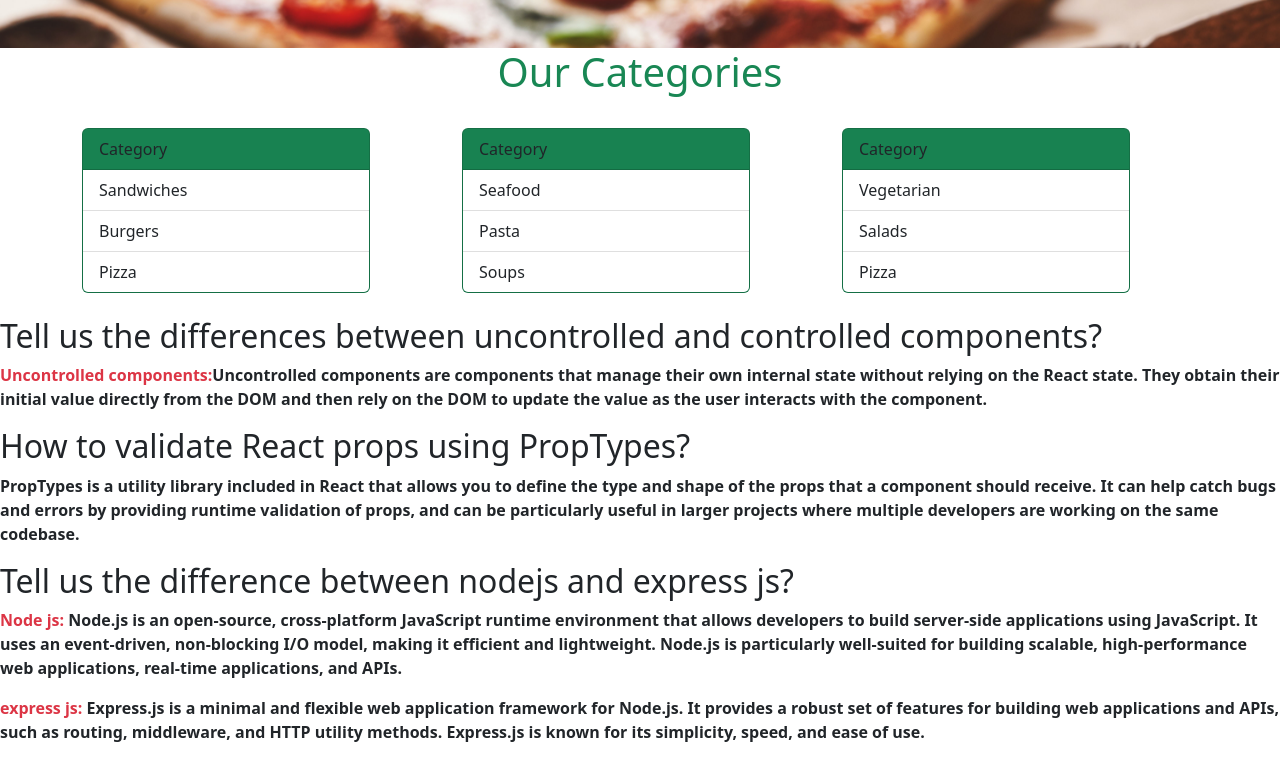
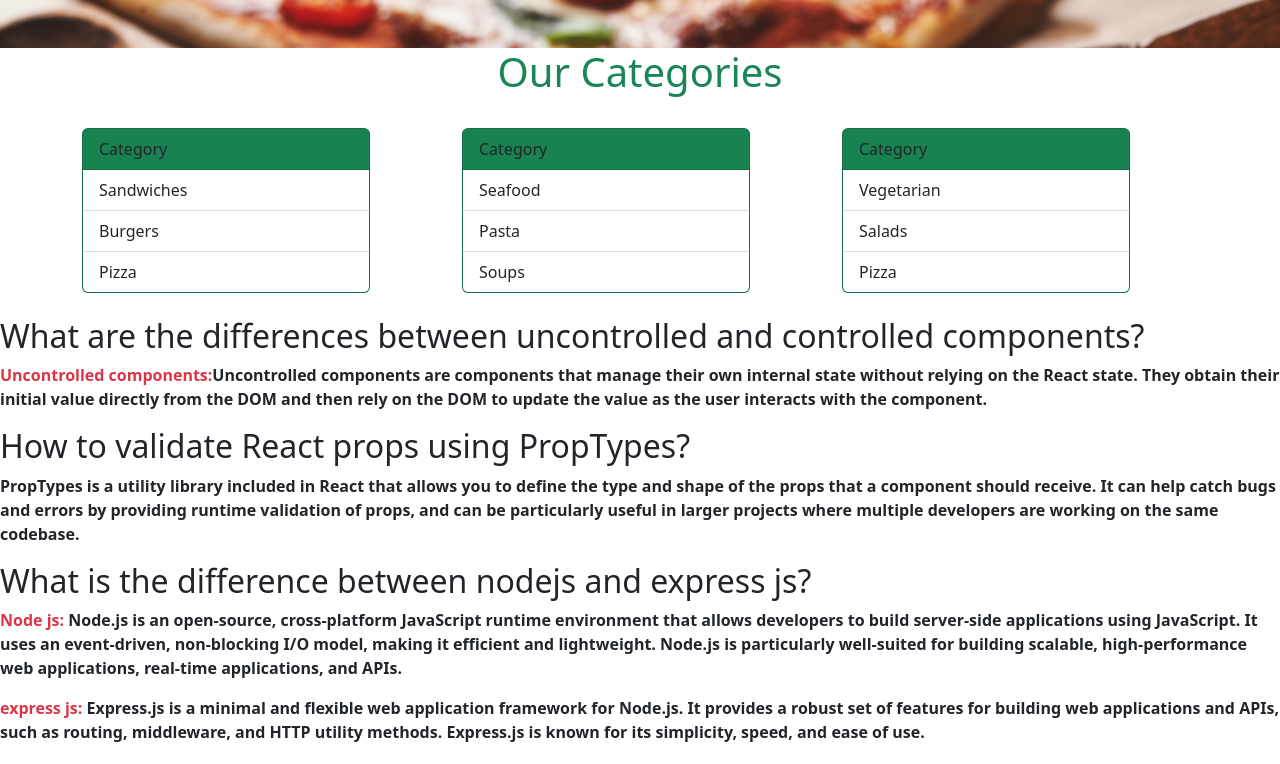
Before and after one commit to mahbub-alom/chef-recipe-hunter-client, a React (Vite) app: page /blog in a window 1280 px wide. Shown: the part 432-1196 px from the top of the page. Built offline with nearby package versions, Linux system fonts and the light colour scheme; no server answers.

Commit message:
blog update

```diff
--- a/src/components/Shared/Blog/Blog.jsx
+++ b/src/components/Shared/Blog/Blog.jsx
@@ -4,7 +4,7 @@ const Blog = () => {
     return (
         <div className='grid' md={2}>
             <div>
-                <h2>Tell us the differences between uncontrolled and controlled components?</h2>
+                <h2>What are the differences between uncontrolled and controlled components?</h2>
                 <p className='fw-semibold'><span className='text-danger'>Uncontrolled components:</span>Uncontrolled components are components that manage their own internal state without relying on the React state. They obtain their initial value directly from the DOM and then rely on the DOM to update the value as the user interacts with the component.</p>
             </div>
             <div>
@@ -16,7 +16,7 @@ const Blog = () => {
                 </p>
             </div>
             <div>
-                <h2>Tell us the difference between nodejs and express js?</h2>
+                <h2>What is the difference between nodejs and express js?</h2>
                 <p className='fw-semibold'><span className='text-danger'>Node js: </span>Node.js is an open-source, cross-platform JavaScript runtime environment that allows developers to build server-side applications using JavaScript. It uses an event-driven, non-blocking I/O model, making it efficient and lightweight. Node.js is particularly well-suited for building scalable, high-performance web applications, real-time applications, and APIs.</p>
                 <p className='fw-semibold'>
                     <span className='text-danger'>express js: </span>
```
